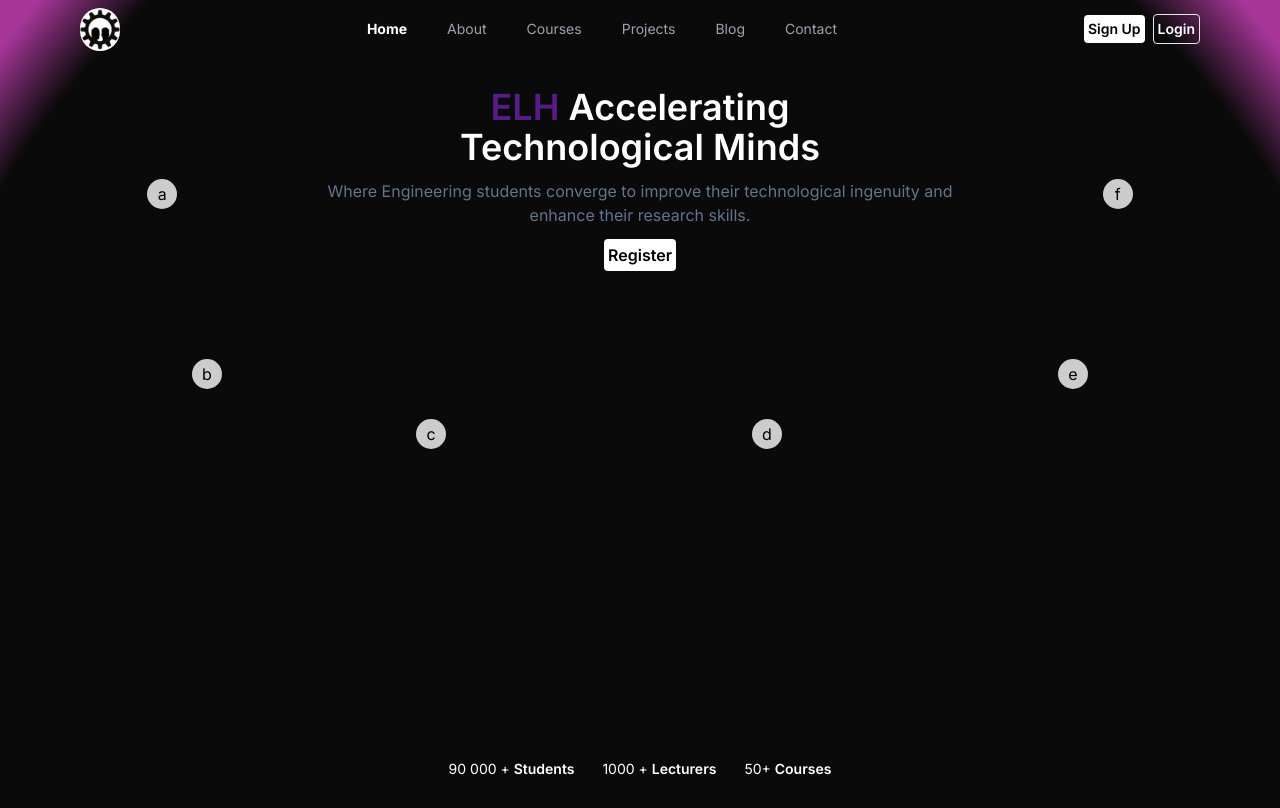
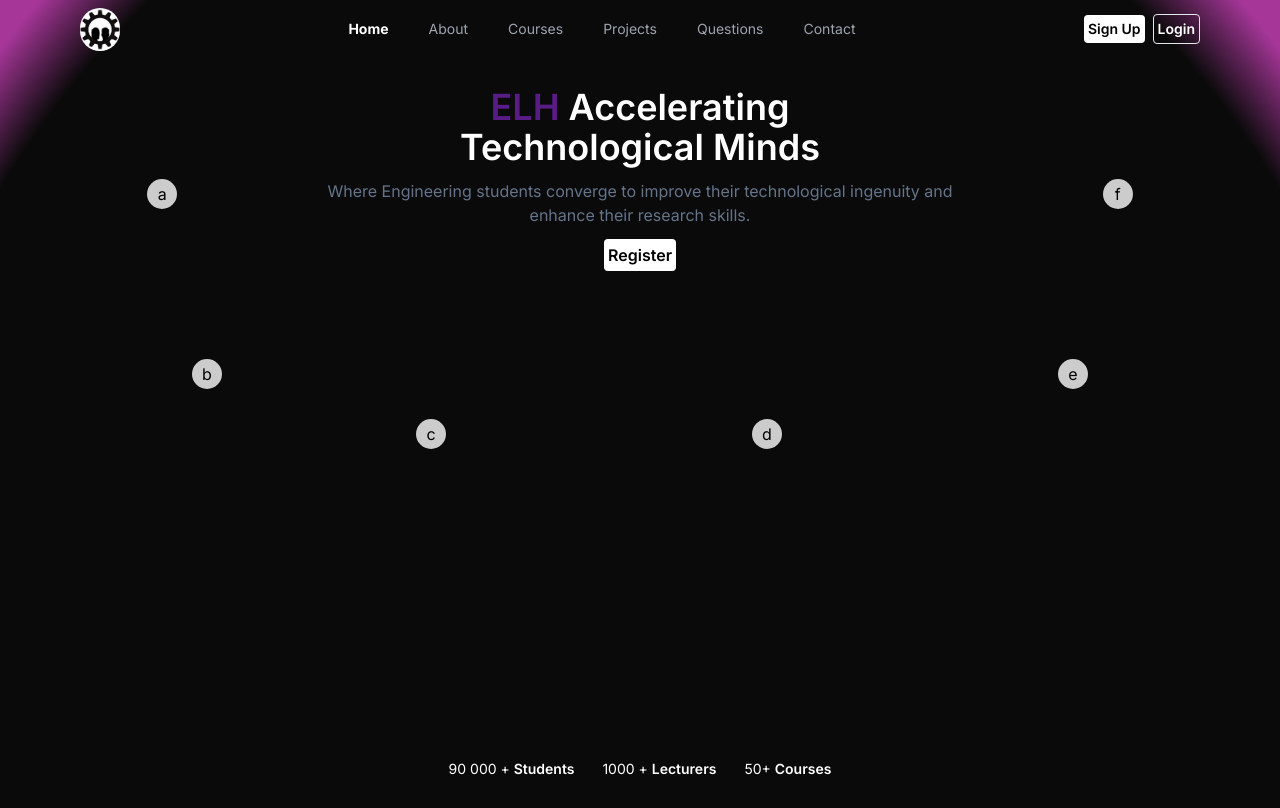
Before and after one commit to TheBombGamer/disco, a Next.js app: page / in a window 1280 px wide. Built offline with nearby package versions, Linux system fonts and the light colour scheme.

Commit message:
Update Navbar.tsx
renamed blog to questions

```diff
--- a/app/components/Navbar.tsx
+++ b/app/components/Navbar.tsx
@@ -19,7 +19,7 @@ const Navbar: React.FC = () => {
     { name: "About", href: "/About" },
     { name: "Courses", href: "/Courses" },
     { name: "Projects", href: "/Projects" },
-    { name: "Blog", href: "/Blog" },
+    { name: "Questions", href: "/Questions" },
     { name: "Contact", href: "/contact" },
   ];
   const navRef = useRef<HTMLDivElement>(null);
```
